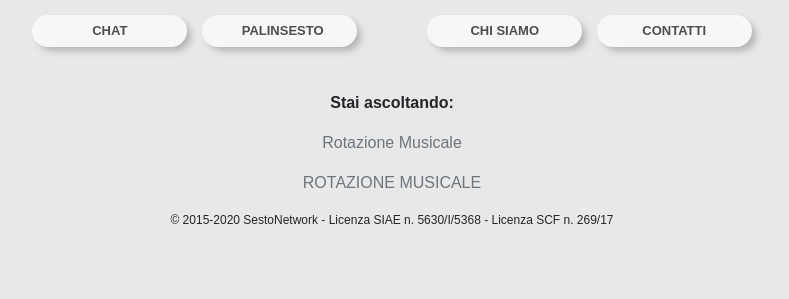
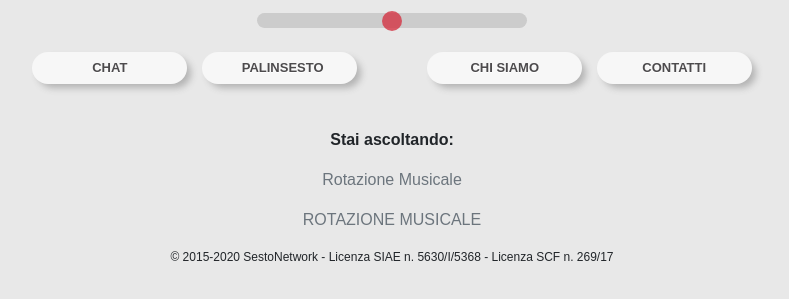
Before and after one commit to matfortu/sestonetwork, a website: page index.html in a window 1280 px wide. Shown: the part 227-526 px from the top of the page, without its empty margins (248-1037 px from the left). Drawn offline with nearby package versions, Linux system fonts and the light colour scheme; no server answers; a script that the page names is missing; a web font is replaced by a local one.

Commit message:
aggiunto volume slider

```diff
--- a/assets/css/static/style.css
+++ b/assets/css/static/style.css
@@ -172,3 +172,20 @@ a:hover {
   transition: ease .2s;
   color: #d33344;
 }
+
+input[type="range"] {
+    -webkit-appearance: none;
+    background-color: #ccc;
+    height:15px;
+    width: 100%;
+    border-radius: 15px;
+}
+
+input[type="range"]::-webkit-slider-thumb {
+    -webkit-appearance: none;
+    background-color: #D33344;
+    height: 20px;
+    opacity: 0.8;
+    width: 20px;
+    border-radius: 20px;
+}
--- a/assets/js/static/player.js
+++ b/assets/js/static/player.js
@@ -28,6 +28,10 @@ function playPausa() {
 	}
 };
 
+function SetVolume(val) {
+    audio.volume = val / 100;
+};
+
 function checkVideo() {
     $("#divVideo").collapse('toggle');
     $("#playpausa").removeClass("fa-pause-circle").addClass("fa-play-circle");
--- a/index.html
+++ b/index.html
@@ -13,13 +13,16 @@
 </head>
 
 <body class="text-center" style="background-color: #e8e8e8;"><img class="img-fluid" id="logo" src="assets/img/static/logo.png" style="margin: 0px;margin-top: 30px;max-width: 20%;">
-	<div class="container" style="width: 600px;max-width: 100%;">
+	<div class="container" style="width: 600px;max-width: 100%;margin-bottom: 1%;">
 		<audio id="audio">
 			<source src="https://sestonetwork.cloud:8002//;stream.mp3" type="audio/mpeg">
 		</audio>
 		<i class="fa fa-video-camera" style="font-size: 45px;padding-right: 15px;" onclick="checkVideo();"></i>
 		<i id="playpausa" class="fa fa-play-circle" style="font-size: 70px;padding-right: 15px;padding-left: 15px;padding-top: 15px;" onclick="playPausa();"></i>
 		<i onclick="condividi();" class="fa fa-share-alt" id="share" style="font-size: 45px;padding-left: 15px;"></i>
+	</div>
+	<div class="container" style="width: 300px;max-width: 100%;">
+		<input id="vol-control" type="range" min="0" max="100" step="1" oninput="SetVolume(this.value)" onchange="SetVolume(this.value)"></input>
 	</div>
     <div class="container" id="menu" style="margin-top: 1%;max-width: 100%;width: 790px;">
         <div class="row" id="menu">
```
